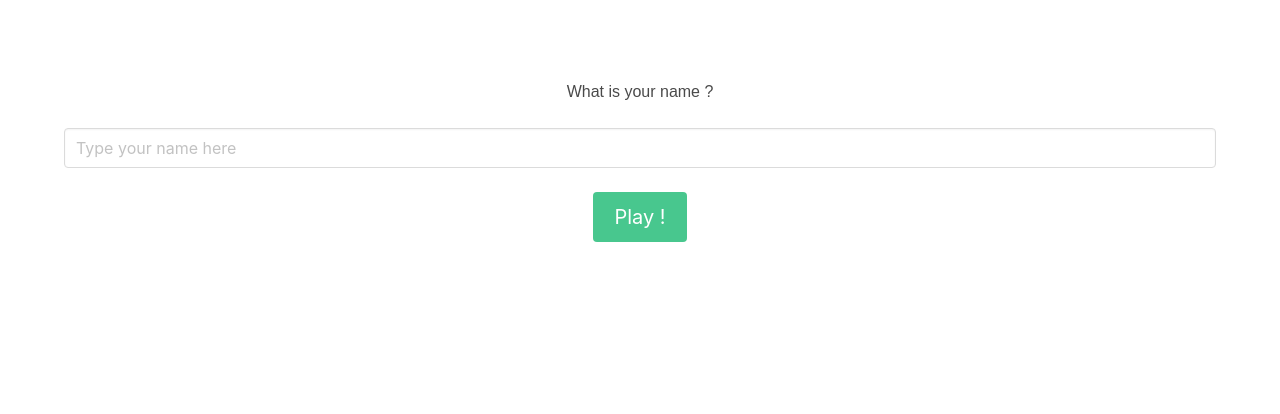
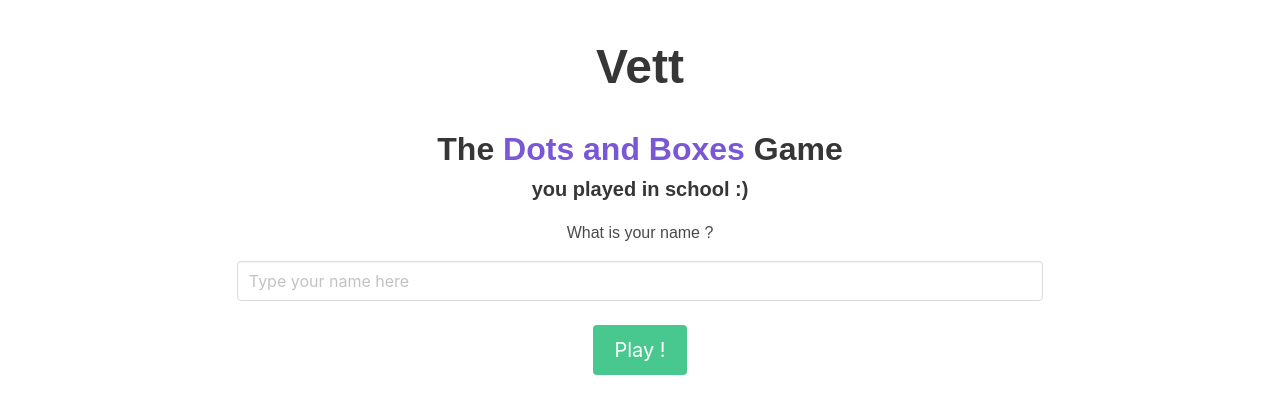
Before and after one commit to subins2000/dots, a Vue app: page /#/register in a window 1280 px wide. Shown: the top 414 px of the page. Built offline with nearby package versions, Linux system fonts and the light colour scheme; what vue-clipboard2 would draw is missing.

Commit message:
Hero title on both pages

```diff
--- a/src/App.vue
+++ b/src/App.vue
@@ -1,15 +1,21 @@
 <template>
   <div id="app">
+    <GameTitle v-if='displayTitle' />
     <transition name='slide'>
       <router-view/>
     </transition>
-    <Footer></Footer>
   </div>
 </template>
 
 <script>
 export default {
-  name: 'App'
+  name: 'App',
+
+  computed: {
+    displayTitle () {
+      return this.$route.name === 'Index' || this.$route.name === 'Register'
+    }
+  }
 }
 </script>
 
--- /dev/null
+++ b/src/components/GameTitle.vue
@@ -0,0 +1,20 @@
+<template>
+  <div class='container has-text-centered' id='game-title'>
+    <div class='content'>
+      <h1 class='title is-1'>Vett</h1>
+      <h2 class='title is-3'>The <a href='https://en.wikipedia.org/wiki/Dots_and_Boxes' target='_blank'>Dots and Boxes</a> Game<br/><span class='is-size-5'>you played in school :)</span></h2>
+    </div>
+  </div>
+</template>
+
+<script>
+export default {
+  name: 'GameTitle'
+}
+</script>
+
+<style>
+#game-title {
+  padding-top: 5vh;
+}
+</style>
--- a/src/components/Index.vue
+++ b/src/components/Index.vue
@@ -1,10 +1,5 @@
 <template>
   <div class='container has-text-centered'>
-    <div class='content'>
-      <h1 class='title is-1'>Vett</h1>
-      <h2 class='title is-3'>The <a href='https://en.wikipedia.org/wiki/Dots_and_Boxes' target='_blank'>Dots and Boxes</a> Game<br/><span class='is-size-5'>you played in school :)</span></h2>
-    </div>
-
     <div class='content'>
       <button class='button is-medium is-primary is-center' @click='newGame'>Start New Game</button>
     </div>
@@ -23,12 +18,8 @@
 </template>
 
 <script>
-import Footer from './Footer.vue'
-
 export default {
   name: 'Index',
-
-  components: { Footer },
 
   data () {
     return {
--- a/src/components/Register.vue
+++ b/src/components/Register.vue
@@ -1,11 +1,13 @@
 <template>
   <div>
-    <div class="container has-text-centered">
-      <p>What is your name ?</p><br/>
-      <input type="text" class="input" name="name" v-model="pname" placeholder="Type your name here" />
-    </div><br/>
-    <div class="has-text-centered">
-      <button class="button is-medium is-success is-center" @click="success">Play !</button>
+    <div class='container has-text-centered'>
+      <div class='content'>
+        <p>What is your name ?</p>
+        <input type='text' class='input' id='playerName' name='name' v-model='playerName' placeholder='Type your name here' />
+      </div>
+      <div class='content'>
+        <button class='button is-medium is-success is-center' @click='success'>Play !</button>
+      </div>
     </div>
   </div>
 </template>
@@ -33,12 +35,7 @@ export default {
 </script>
 
 <style scoped>
-.container {
-  padding-top: 10vh;
-}
-button {
-  margin-top: 4px;
-  margin: 0 auto;
-  display: inline-block;
+#playerName {
+  width: 70%;
 }
 </style>
--- a/src/main.js
+++ b/src/main.js
@@ -10,9 +10,15 @@ import 'buefy/dist/buefy.css'
 import App from './App'
 import router from './router'
 
+import GameTitle from './components/GameTitle.vue'
+import Footer from './components/Footer.vue'
+
 Vue.use(Buefy)
 Vue.config.productionTip = false
 Vue.use(VueClipboard)
+
+Vue.component('GameTitle', GameTitle)
+Vue.component('Footer', Footer)
 
 /* eslint-disable no-new */
 new Vue({
```
